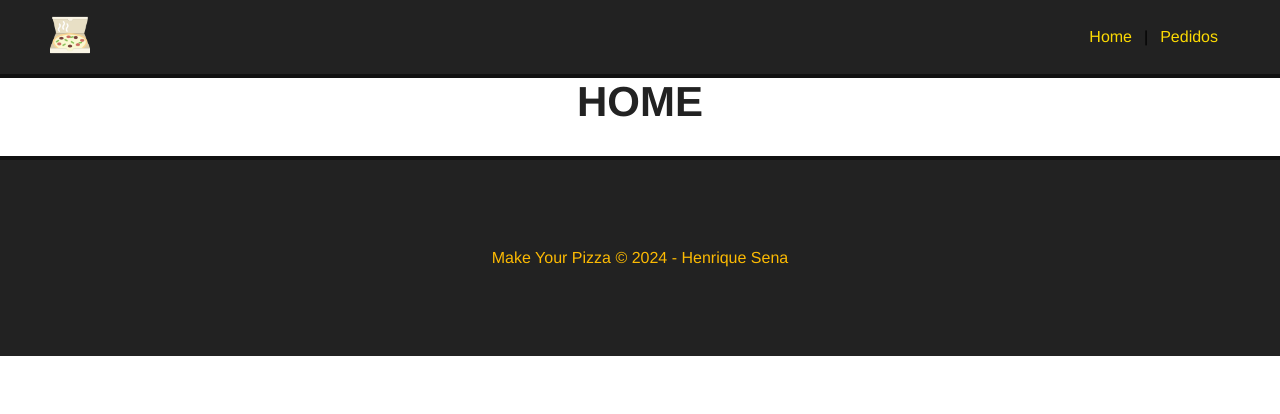
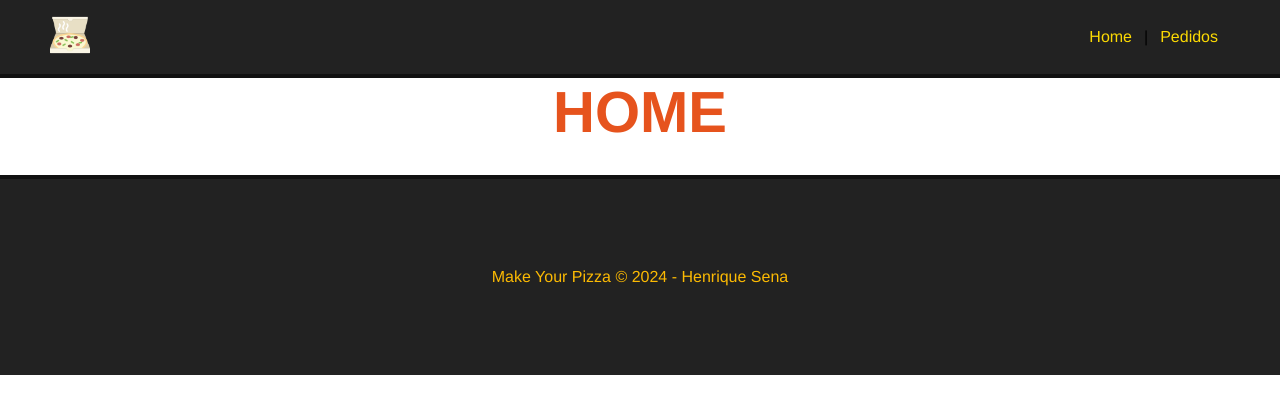
Before and after one commit to hsenadasilva132/Vue_Pizzaria, a Vue app in the folder vue_pizzaria/: page / in a window 1280 px wide. Shown: the top 414 px of the page. Built offline with nearby package versions, Linux system fonts and the light colour scheme.

Commit message:
Alteração na estilização
Alteração na estilização do titulo em tamanho, fonte e cor

```diff
--- a/vue_pizzaria/src/App.vue
+++ b/vue_pizzaria/src/App.vue
@@ -42,8 +42,9 @@ export default {
 
   h1 {
     text-align: center;
-    font-size: 42px;
+    font-size: 58px;
+    font-family:'Franklin Gothic Medium', 'Arial Narrow', Arial, sans-serif;
     margin-bottom: 30px;
-    color: #222;
+    color: #E6531D;
   }
 </style>
```
